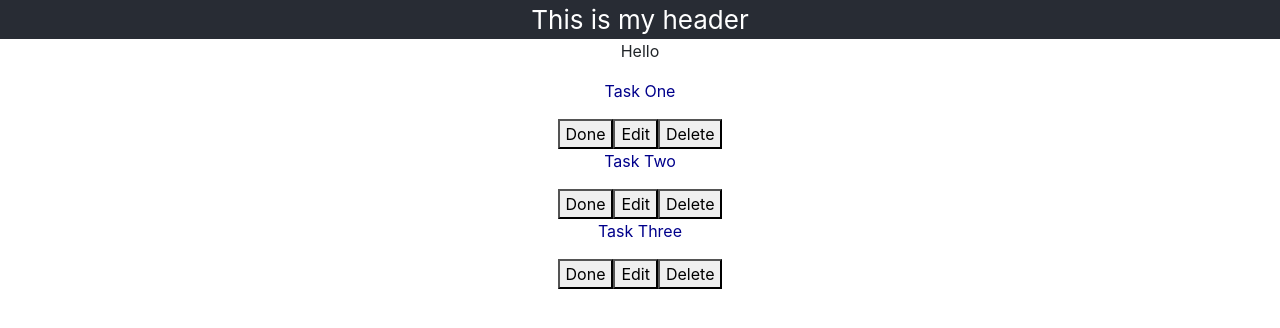
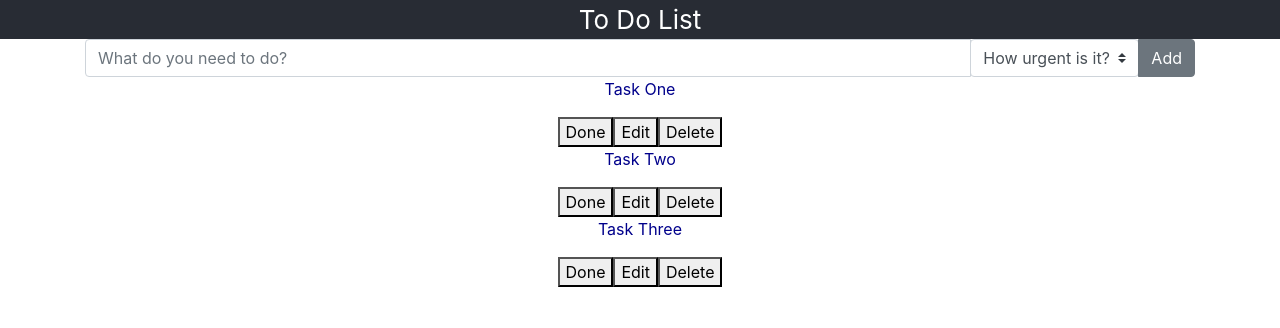
Before and after one commit to helenp360/todo_react_application, a React (Create React App) app: page / in a window 1280 px wide. Shown: the top 328 px of the page. Built offline with nearby package versions, Linux system fonts and the light colour scheme.

Commit message:
Added task input element

```diff
--- a/src/App.js
+++ b/src/App.js
@@ -7,7 +7,7 @@ function App() {
   return (
     <div className="App">
       <header className="App-header">
-        This is my header
+        To Do List
       </header>
 
       <TaskInput text="Enter a task"/>
@@ -21,7 +21,3 @@ function App() {
 }
 
 export default App;
-
-
-//need to add bootstrap - check Heather's video
-//
--- a/src/TaskInput/TaskInput.js
+++ b/src/TaskInput/TaskInput.js
@@ -4,8 +4,24 @@ import './TaskInput.css';
 function TaskInput() {
   return (
     <div className="task-input">
-        <p>Hello</p>
-    </div>
+
+      <div className="container">
+        <div className="input-group">
+          <input type="text" className="form-control" aria-label="Text input with dropdown button" placeholder="What do you need to do?"></input>
+          <div className="input-group-append">
+            <select className="custom-select" id="inputGroupSelect02">
+              <option selected>How urgent is it?</option>
+              <option value="1">Urgent</option>
+              <option value="2">Important</option>
+              <option value="3">Non-urgent</option>
+            </select>
+          </div>
+          <div class="input-group-append">
+            <button class="btn btn-secondary" type="button" id="button-addon2">Add</button>
+          </div>
+        </div>
+      </div>
+  </div>
   );
 }
 
```
